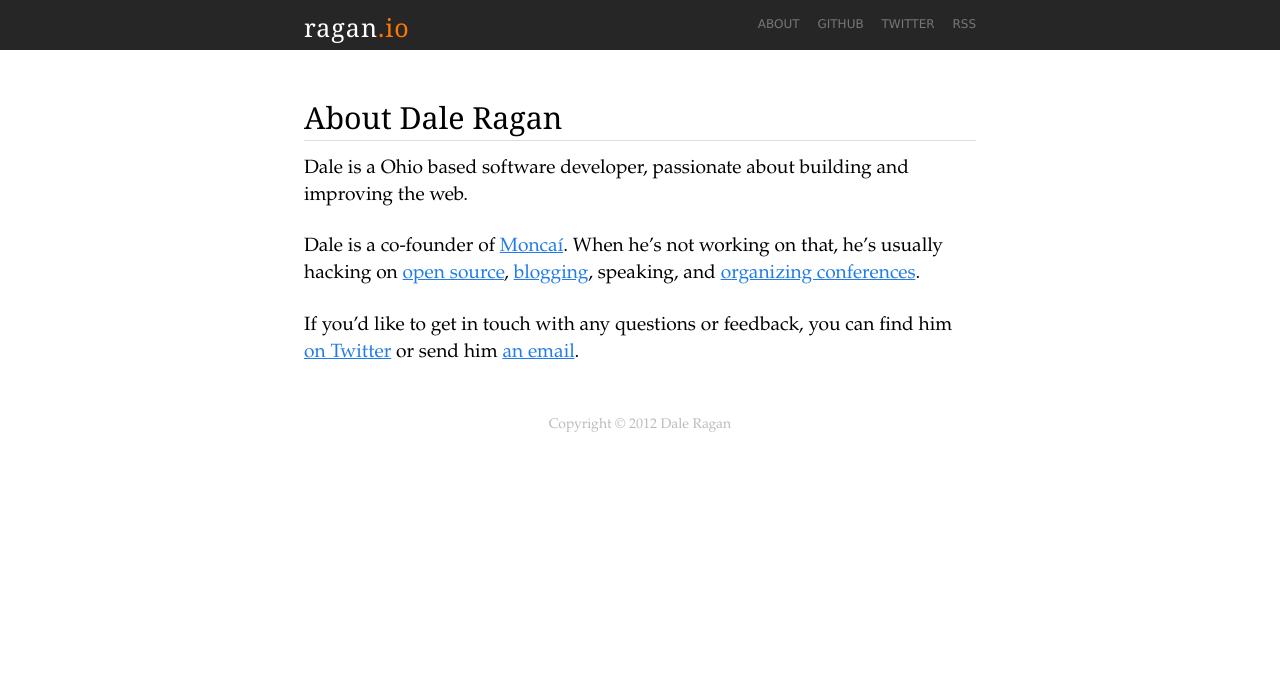
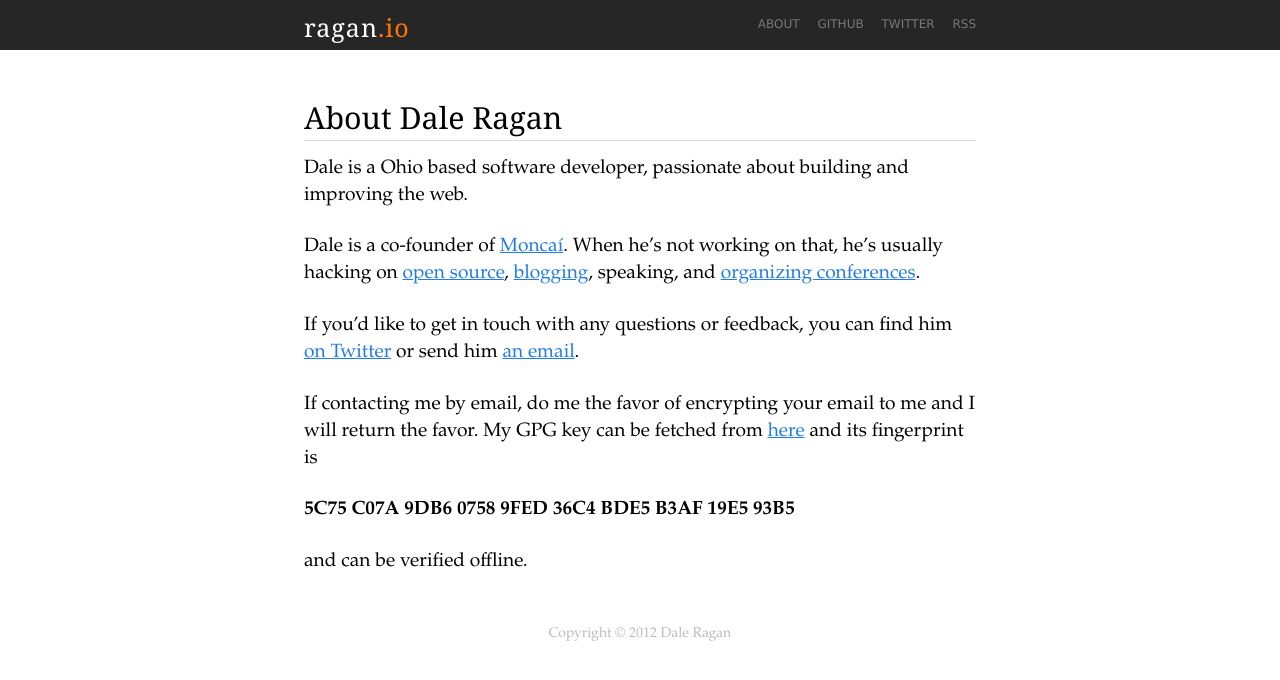
Before and after one commit to dragan/dragan.github.io, a Jekyll site: the page built from about/index.md, in a window 1280 px wide. Shown: the top 680 px of the page. Built offline with Jekyll 4.4.1, drawn with Linux system fonts in a browser that asks for light colours; Markdown is read by kramdown in place of the engine named in the settings; comment, search, counter and statistics services are not loaded.

Commit message:
Adding GPG info to about page.

```diff
--- a/about/index.md
+++ b/about/index.md
@@ -10,9 +10,16 @@ Dale is a co-founder of [Moncaí][moncai].  When he's not working on that, he's
 
 If you'd like to get in touch with any questions or feedback, you can find him [on Twitter][twitter] or send him [an email][email].
 
+If contacting me by email, do me the favor of encrypting your email to me and I will return the favor. My GPG key can be fetched from [here][public_key] and its fingerprint is
+
+  **5C75 C07A 9DB6 0758 9FED  36C4 BDE5 B3AF 19E5 93B5**
+
+and can be verified offline.
+
 [moncai]: http://moncai.com/
 [github]: http://github.com/dragan/
 [blog]: http://ragan.io/
 [monospace]: http://monospace.us/
 [twitter]: http://twitter.com/dwragan/
 [email]: mailto:dale@ragan.io
+[public_key]: /public.key
```
Also changed, not shown: 4 other files.
